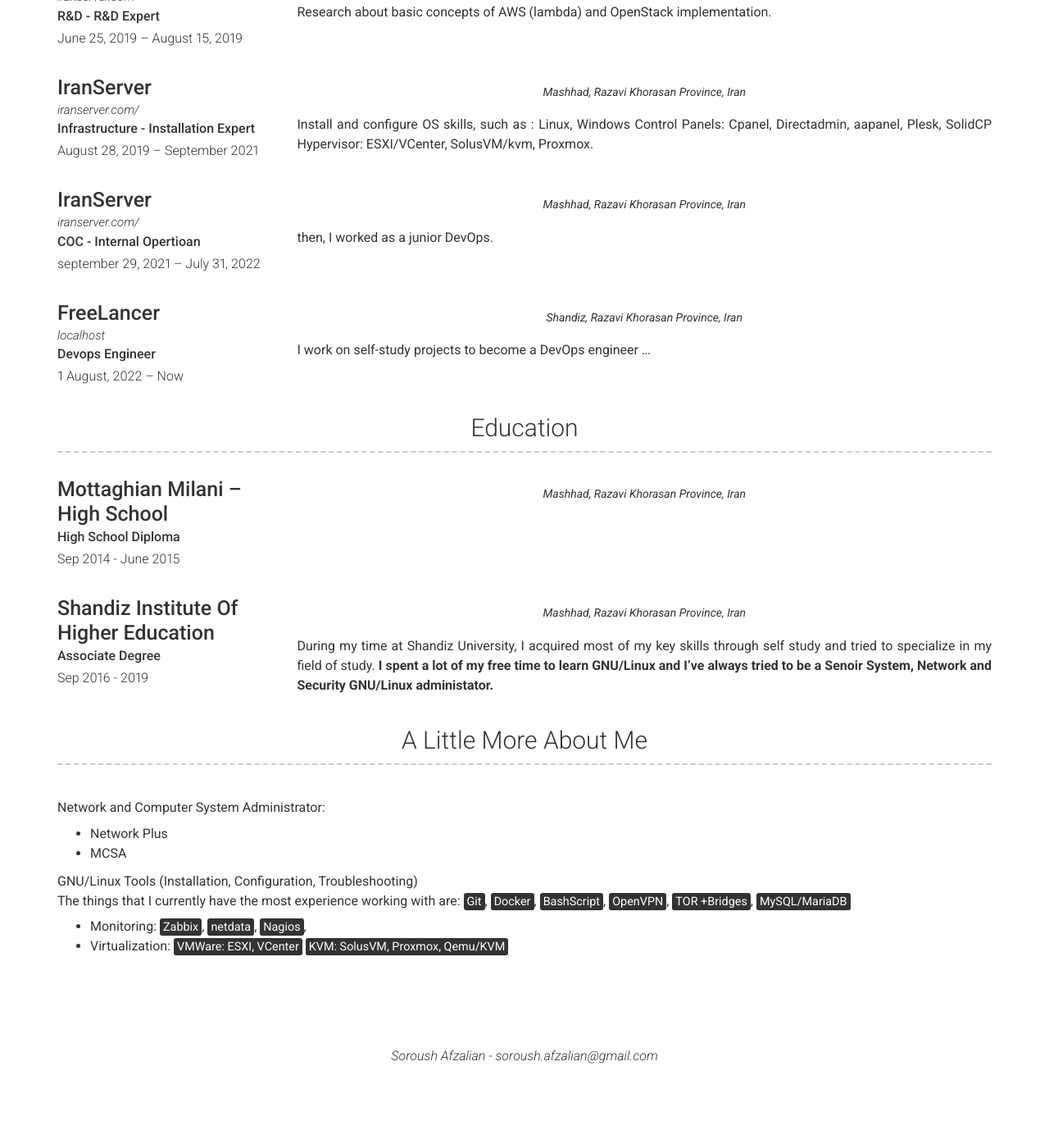
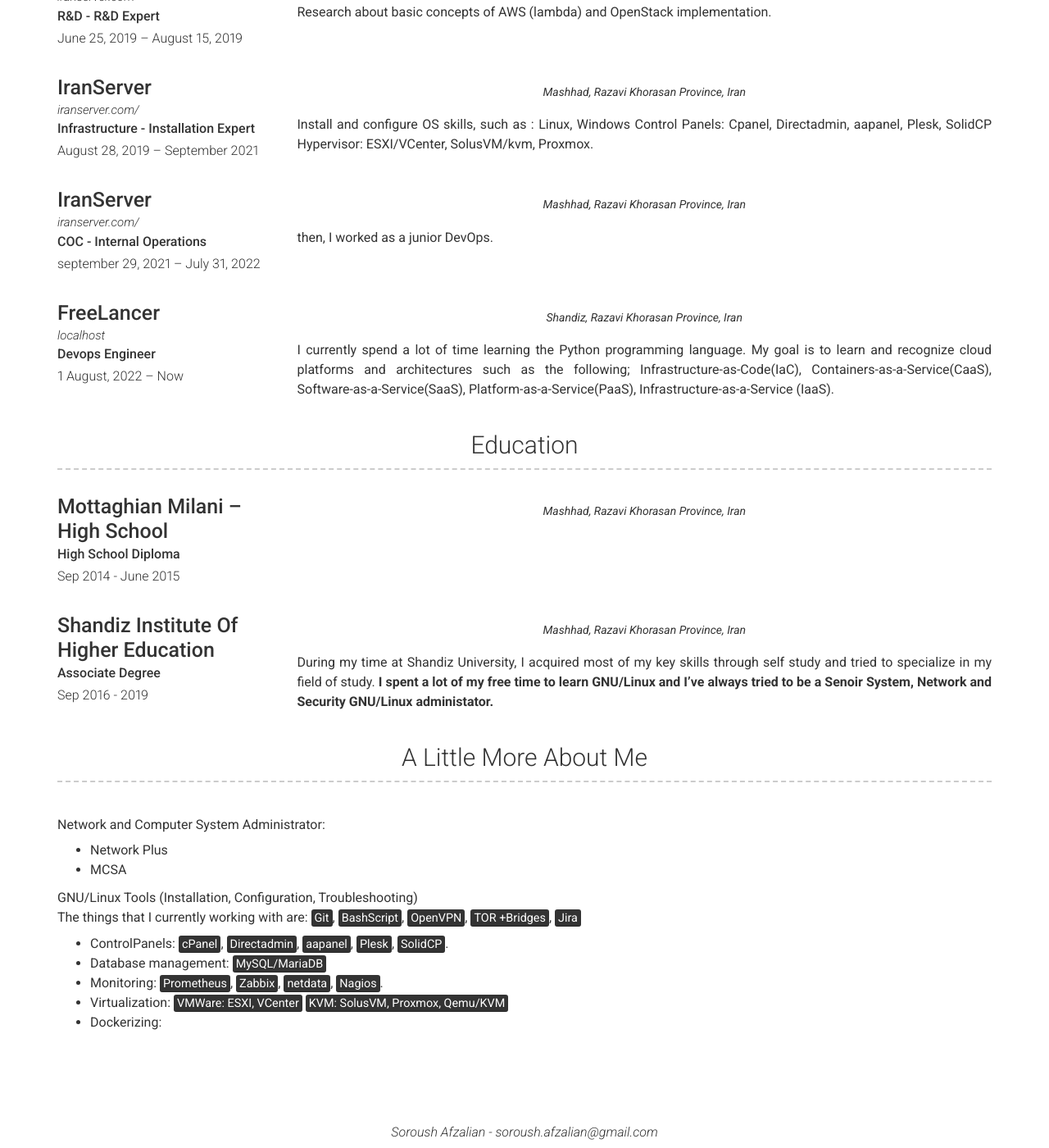
Before and after one commit to ANTISEC12/resume, a Jekyll site: the page built from README.md, in a window 1280 px wide and 1400 px high, scrolled down 1542 px. Shown: the whole window at 82% size. Built offline with Jekyll 4.4.1, drawn with Linux system fonts in a browser that asks for light colours; nearby versions of some CDN libraries; our own code applies the rules of GitHub Pages for plain Markdown files; before the commit the page ends 2850 px from its top, so only the background shows below that.

Commit message:
Update some things

```diff
--- a/_config.yml
+++ b/_config.yml
@@ -18,11 +18,10 @@ darkmode: false
 
 # Social links
 phone: +98 935 304 3487
+telegram_username:  ant1s3c
+github_username:  antisec12
+# facebook_username: antisec12
 twitter_username: antisec12
-github_username:  antisec12
-telegram_username: ant1s3c
-# facebook_username: antisec12
-# flickr_username: antisec12
 instagram_username: antisec12
 #linkedin_username: antisec12
 # pinterest_username: antisec12
@@ -65,11 +64,15 @@ more_content: | # this will include new lines to allow paragraphs
    - MCSA
 
   GNU/Linux Tools (Installation, Configuration, Troubleshooting) <br/>
-   The things that I currently have the most experience working with are:
-    <mark>Git</mark>, <mark>Docker</mark>, <mark>BashScript</mark>, <mark>OpenVPN</mark>, <mark>TOR +Bridges</mark>, <mark>MySQL/MariaDB</mark>
-   - Monitoring: <mark>Zabbix</mark>, <mark>netdata</mark>, <mark>Nagios</mark>,
+   The things that I currently working with are:
+    <mark>Git</mark>, <mark>BashScript</mark>, <mark>OpenVPN</mark>, <mark>TOR +Bridges</mark>, <mark>Jira</mark>
+
+
+   - ControlPanels: <mark>cPanel</mark>, <mark>Directadmin</mark>, <mark>aapanel</mark>, <mark>Plesk</mark>, <mark>SolidCP</mark>.
+   - Database management: <mark>MySQL/MariaDB</mark>
+   - Monitoring: <mark>Prometheus</mark>, <mark>Zabbix</mark>, <mark>netdata</mark>, <mark>Nagios</mark>.
    - Virtualization: <mark> VMWare: ESXI, VCenter</mark>  <mark>KVM: SolusVM, Proxmox, Qemu/KVM</mark>
-
+   - Dockerizing:
 
 # Footer
 footer_show_references: false
--- a/_data/experience.yml
+++ b/_data/experience.yml
@@ -29,7 +29,7 @@
 
 - company: IranServer
   link: iranserver.com/
-  job_title: COC - Internal Opertioan
+  job_title: COC - Internal Operations
   dates:  september 29, 2021 – July 31, 2022
   quote: >
    Mashhad, Razavi Khorasan Province,  Iran
@@ -43,4 +43,5 @@
   quote: >
    Shandiz, Razavi Khorasan Province,  Iran
   description: | # this will include new lines to allow paragraphs
-    I work on self-study projects to become a DevOps engineer ...
+    I currently spend a lot of time learning the Python programming language. My goal is to learn and recognize cloud platforms and architectures such as the following;
+    Infrastructure-as-Code(IaC), Containers-as-a-Service(CaaS), Software-as-a-Service(SaaS), Platform-as-a-Service(PaaS), Infrastructure-as-a-Service (IaaS).
--- a/_test/_data/experience.yml
+++ b/_test/_data/experience.yml
@@ -29,7 +29,7 @@
 
 - company: IranServer
   link: iranserver.com/
-  job_title: COC - Internal Opertioan
+  job_title: COC - Internal Operations
   dates:  september 29, 2021 – July 31, 2022
   quote: >
    Mashhad, Razavi Khorasan Province,  Iran
@@ -43,4 +43,5 @@
   quote: >
    Shandiz, Razavi Khorasan Province,  Iran
   description: | # this will include new lines to allow paragraphs
-    I work on self-study projects to become a DevOps engineer ...
+    I currently spend a lot of time learning the Python programming language. My goal is to learn and recognize cloud platforms and architectures such as the following;
+    Infrastructure-as-Code(IaC), Containers-as-a-Service(CaaS), Software-as-a-Service(SaaS), Platform-as-a-Service(PaaS), Infrastructure-as-a-Service (IaaS).
```
Also changed, not shown: _test/_config.yml (+11 -8 lines).
